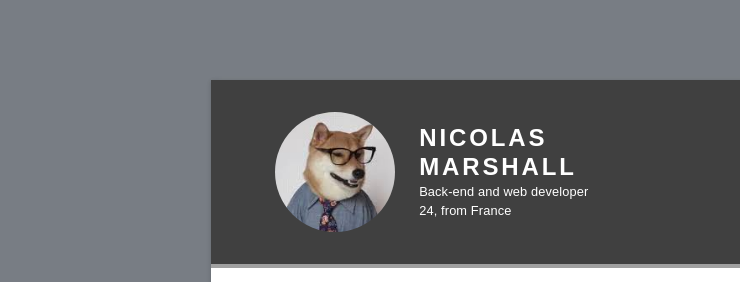
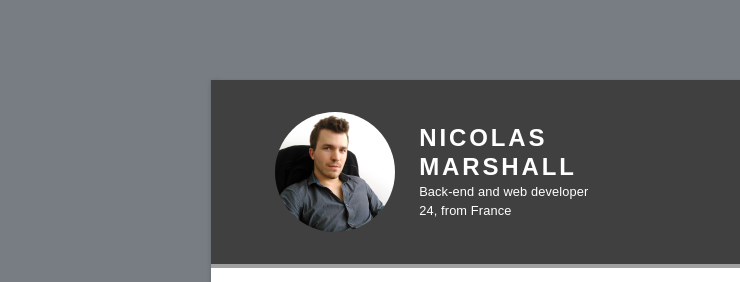
Before and after one commit to n-marshall/n-marshall, a website: page index.html in a window 1280 px wide. Shown: the top 282 px of the page, 0-740 px from the left. Drawn offline with nearby package versions, Linux system fonts and the light colour scheme; a web font is replaced by a local one.

Commit message:
changed profile picture

```diff
--- a/css/style.css
+++ b/css/style.css
@@ -183,8 +183,8 @@ section:not(:first-of-type):not(:nth-of-type(2)) {
     width: 60vw;
     max-width: 15rem;
     background-color: white;
-    background: url(../img/wow.jpg) center top no-repeat;
-    background-size: 210%;
+    background: url(../img/profile.jpg) center top no-repeat;
+    background-size: cover;
     border-radius: 50%;
     margin: 2rem auto;
 }
```
Also changed, not shown: img/profile.jpg (added).
